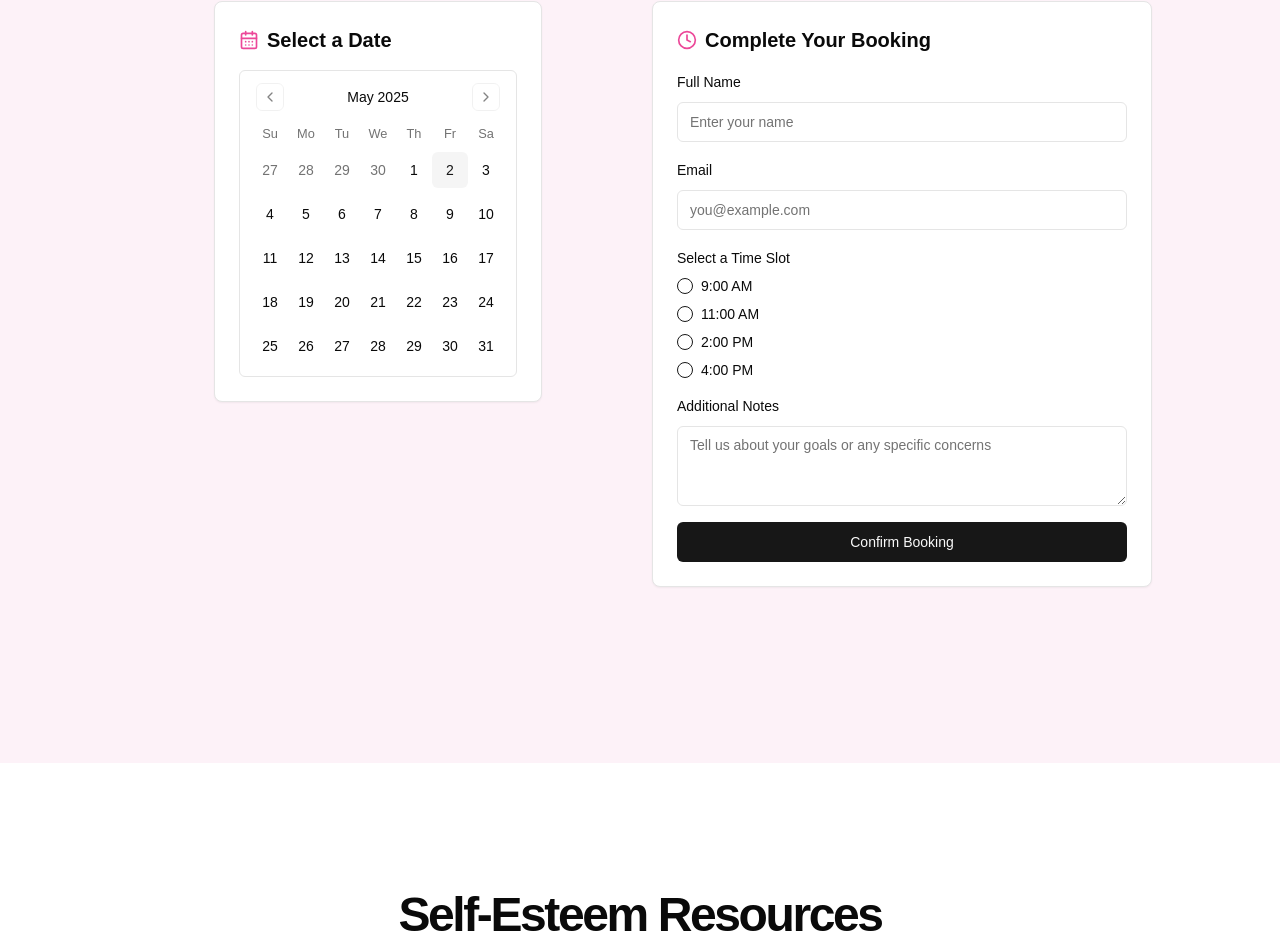
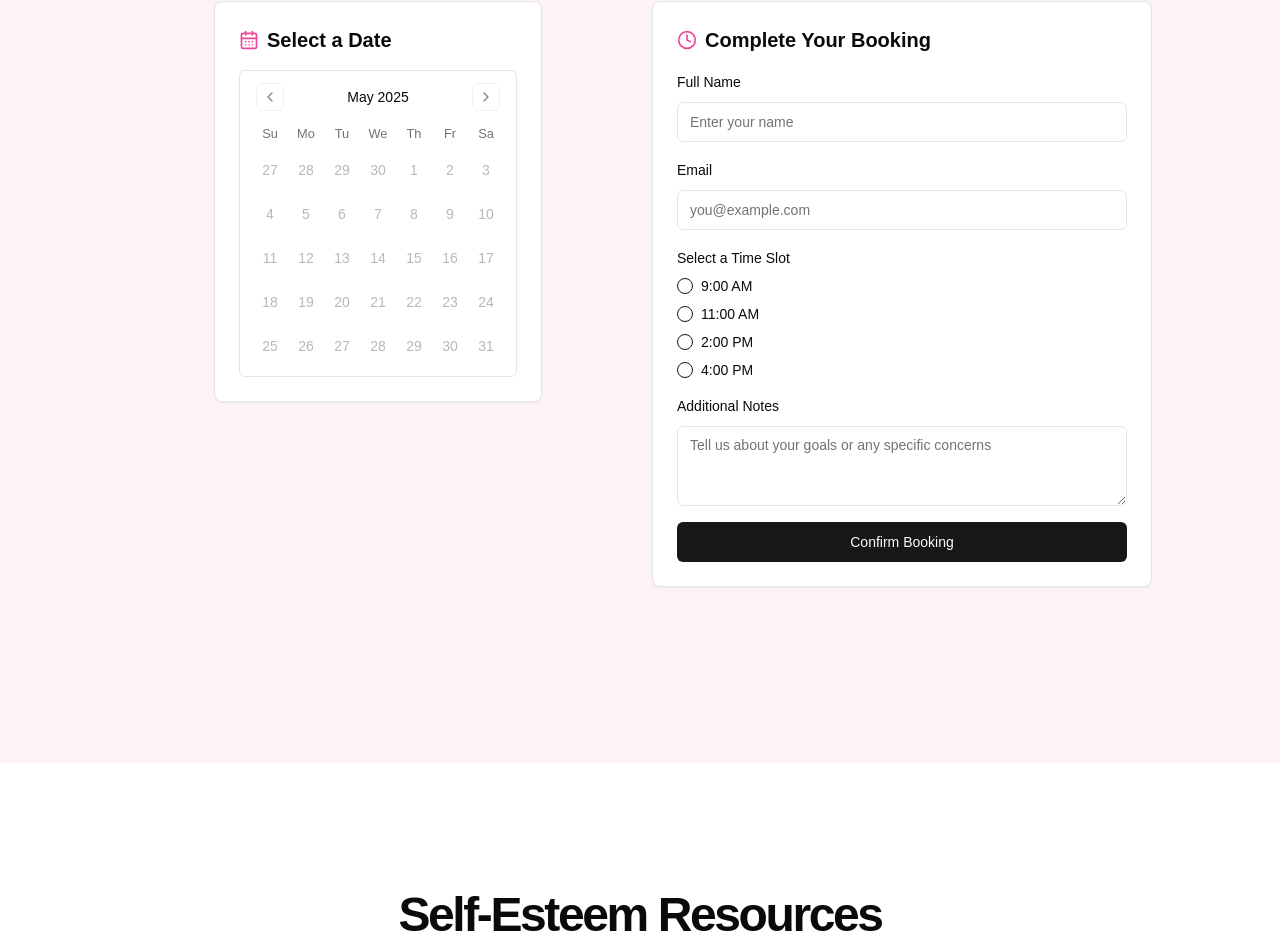
Before and after one commit to frajdouglas/webuild, a Next.js app: page / in a window 1280 px wide. Shown: the part 1600-2549 px from the top of the page. Built offline with nearby package versions, Linux system fonts and the light colour scheme; no server answers.

Commit message:
shows only the available calendar dates on the calendar ui

```diff
--- a/app/page.tsx
+++ b/app/page.tsx
@@ -8,15 +8,18 @@ import { Calendar } from "@/components/ui/calendar"
 import { BookingForm } from "@/components/booking-form"
 import { ResourceCard } from "@/components/resource-card"
 import { getCalendar } from "@/services/getCalendar";
-import { useEffect } from "react";
+import { useEffect, useState } from "react";
 
 export default function Home() {
+  const [availableDates, setAvailableDates] = useState<Date[]>([]);
 
   useEffect(() => {
     const fetchCalendarData = async () => {
       try {
         const data = await getCalendar();
-        console.log("Calendar data:", data);
+        // Extract the start dates from the response
+        const dates = data.map((item: { start: { dateTime: string } }) => new Date(item.start.dateTime));
+        setAvailableDates(dates);
       } catch (error) {
         console.error("Error fetching calendar data:", error);
       }
@@ -24,6 +27,7 @@ export default function Home() {
 
     fetchCalendarData();
   }, []);
+
   return (
     <div className="flex flex-col min-h-screen">
       <header className="sticky top-0 z-50 w-full border-b bg-background/95 backdrop-blur supports-[backdrop-filter]:bg-background/60">
@@ -156,7 +160,7 @@ export default function Home() {
                     <h3 className="text-xl font-bold">Select a Date</h3>
                   </div>
                   <div className="mt-4">
-                    <Calendar mode="single" className="rounded-md border" />
+                    <Calendar availableDates={availableDates} mode="single" className="rounded-md border" />
                   </div>
                 </div>
               </div>
--- a/components/ui/calendar.tsx
+++ b/components/ui/calendar.tsx
@@ -1,18 +1,21 @@
-"use client"
+"use client";
 
-import * as React from "react"
-import { ChevronLeft, ChevronRight } from "lucide-react"
-import { DayPicker } from "react-day-picker"
+import * as React from "react";
+import { ChevronLeft, ChevronRight } from "lucide-react";
+import { DayPicker } from "react-day-picker";
 
-import { cn } from "@/lib/utils"
-import { buttonVariants } from "@/components/ui/button"
+import { cn } from "@/lib/utils";
+import { buttonVariants } from "@/components/ui/button";
 
-export type CalendarProps = React.ComponentProps<typeof DayPicker>
+export type CalendarProps = React.ComponentProps<typeof DayPicker> & {
+  availableDates?: Date[]; // Add availableDates prop
+};
 
 function Calendar({
   className,
   classNames,
   showOutsideDays = true,
+  availableDates = [], // Default to an empty array
   ...props
 }: CalendarProps) {
   return (
@@ -33,34 +36,31 @@ function Calendar({
         nav_button_next: "absolute right-1",
         table: "w-full border-collapse space-y-1",
         head_row: "flex",
-        head_cell:
-          "text-muted-foreground rounded-md w-9 font-normal text-[0.8rem]",
+        head_cell: "text-muted-foreground rounded-md w-9 font-normal text-[0.8rem]",
         row: "flex w-full mt-2",
-        cell: "h-9 w-9 text-center text-sm p-0 relative [&:has([aria-selected].day-range-end)]:rounded-r-md [&:has([aria-selected].day-outside)]:bg-accent/50 [&:has([aria-selected])]:bg-accent first:[&:has([aria-selected])]:rounded-l-md last:[&:has([aria-selected])]:rounded-r-md focus-within:relative focus-within:z-20",
+        cell: "h-9 w-9 text-center text-sm p-0 relative",
         day: cn(
           buttonVariants({ variant: "ghost" }),
           "h-9 w-9 p-0 font-normal aria-selected:opacity-100"
         ),
-        day_range_end: "day-range-end",
-        day_selected:
-          "bg-primary text-primary-foreground hover:bg-primary hover:text-primary-foreground focus:bg-primary focus:text-primary-foreground",
-        day_today: "bg-accent text-accent-foreground",
-        day_outside:
-          "day-outside text-muted-foreground aria-selected:bg-accent/50 aria-selected:text-muted-foreground",
         day_disabled: "text-muted-foreground opacity-50",
-        day_range_middle:
-          "aria-selected:bg-accent aria-selected:text-accent-foreground",
-        day_hidden: "invisible",
         ...classNames,
       }}
+      disabled={(date) =>
+        !availableDates.some(
+          (availableDate) =>
+            availableDate.toDateString() === date.toDateString()
+        )
+      } // Disable dates not in availableDates
       components={{
         IconLeft: ({ ...props }) => <ChevronLeft className="h-4 w-4" />,
         IconRight: ({ ...props }) => <ChevronRight className="h-4 w-4" />,
       }}
       {...props}
     />
-  )
+  );
 }
-Calendar.displayName = "Calendar"
 
-export { Calendar }
+Calendar.displayName = "Calendar";
+
+export { Calendar };
--- a/services/getCalendar.ts
+++ b/services/getCalendar.ts
@@ -3,7 +3,7 @@ import axios from "axios";
 export async function getCalendar() {
   try {
     const response = await axios.get("https://reimagined-giggle-xqr6pxwq4v9hr7j-3000.app.github.dev/calendar/availability");
-    console.log(response)
+    return response.data;
   } catch (error) {
     console.error("Error fetching calendar data:", error);
     throw error;
```
